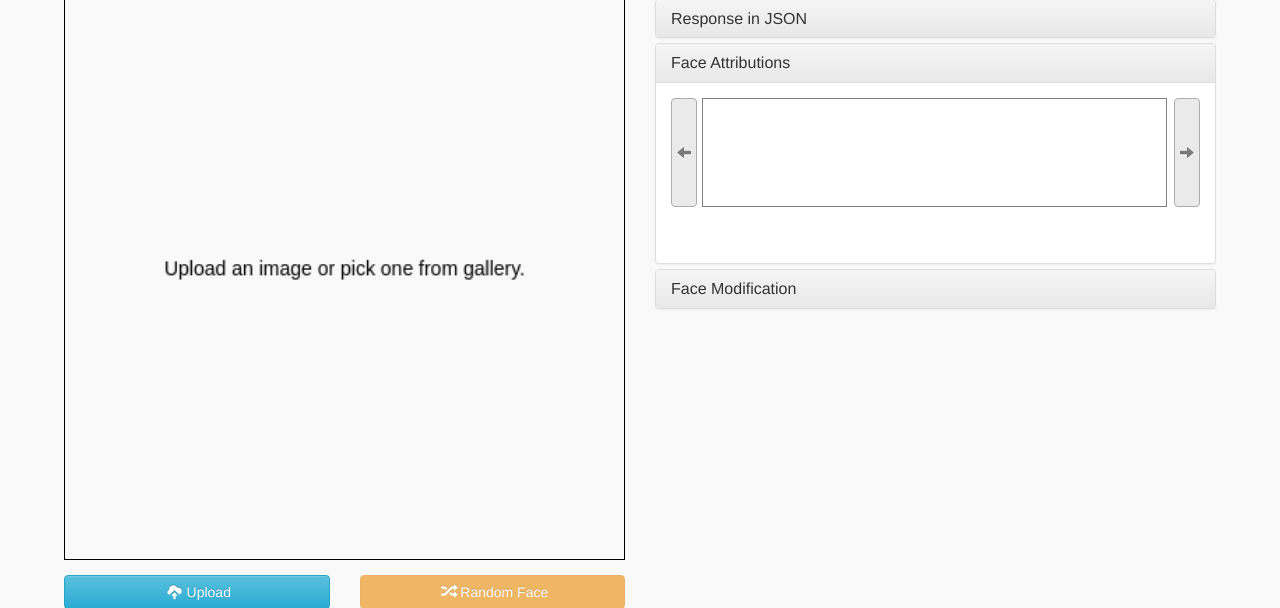
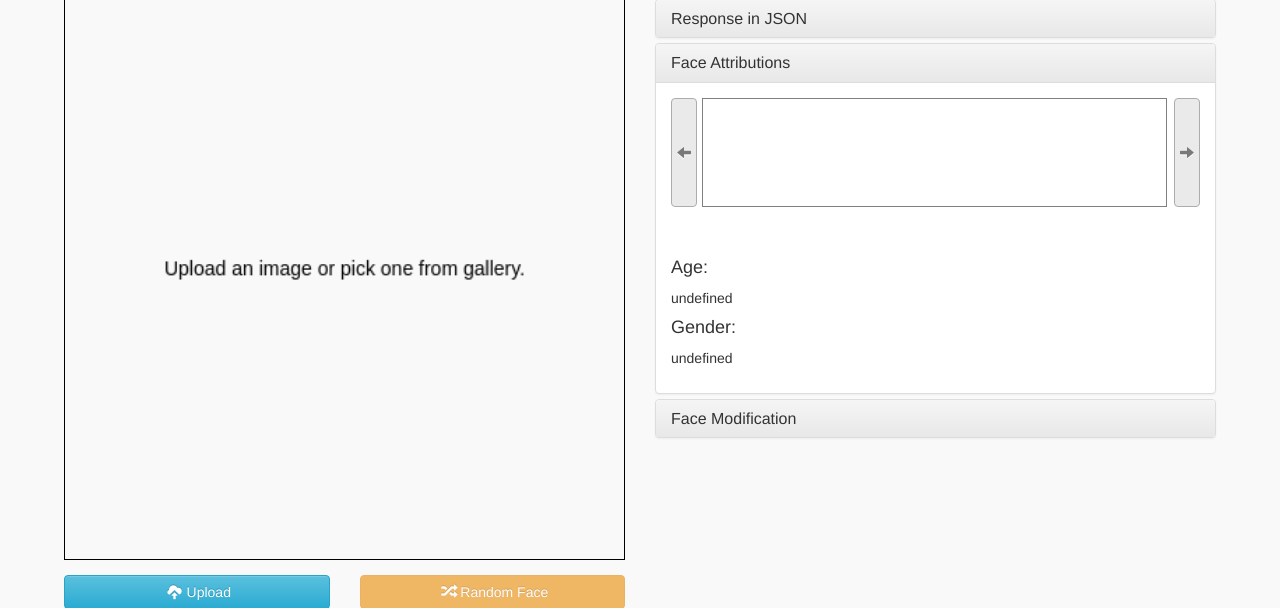
Before and after one commit to weiuniverse/facetimes, a Django app: page / in a window 1280 px wide, after a click on "Face Attributions". Shown: the part 223-831 px from the top of the page. Run offline with Django 3.2, Linux system fonts and the light colour scheme; some libraries are stand-ins or nearby versions.

Commit message:
Design for displaying age and gender

```diff
--- a/project/view.py
+++ b/project/view.py
@@ -171,7 +171,7 @@ def landmark(request):
     landmark_list = f1.face_landmark(img_cv).tolist()
     # landmark_list=[[10,10], [20,20],[30,30],[30,40],[20,50],[10,60]]
 
-    response.write(json.dumps(landmark_list, ensure_ascii=False))
+    response.write(json.dumps({'landmark':landmark_list, 'age':20, 'gender':"Female"}, ensure_ascii=False))
     print("---- Landmarking ENDs ----")
     return response
 
--- a/static/js/main.js
+++ b/static/js/main.js
@@ -133,9 +133,12 @@ function get_landmark() {
                 response_obj = JSON.parse(XMLHttpRequest.responseText);
 
                 offset = draw_image(undefined, img);
-                for (var i = 0; i < response_obj.length; i++) {
-                    draw_landmark(response_obj[i][0], response_obj[i][1], offset);
+                for (var i = 0; i < response_obj["landmark"].length; i++) {
+                    draw_landmark(response_obj["landmark"][i][0], response_obj["landmark"][i][1], offset);
                 }
+                $("#age").text(response_obj["age"]);
+                $("#gender").text(response_obj["gender"]);
+
 
             } else {
                 if (XMLHttpRequest.status > 0)
--- a/templates/main.html
+++ b/templates/main.html
@@ -142,7 +142,12 @@
                                     </button>
                                 </div>
                                 <!-- Face Image Bar END-->
-
+                                <div>
+                                    <h4>Age:</h4>
+                                    <p id="age">undefined</p>
+                                    <h4>Gender:</h4>
+                                    <p id="gender">undefined</p>
+                                </div>
                             </div>
                         </div>
                     </div>
```
